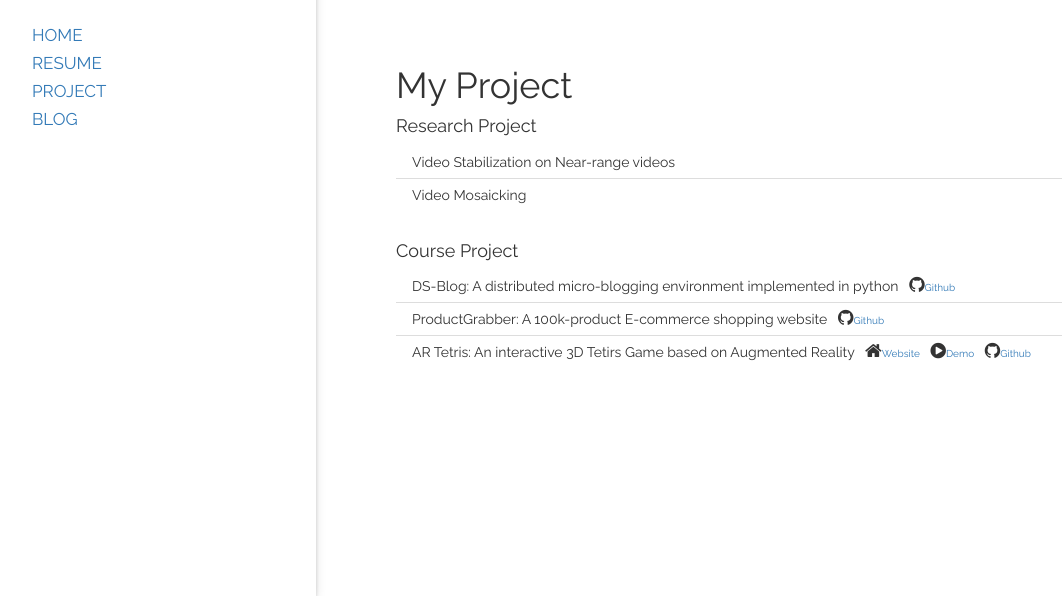
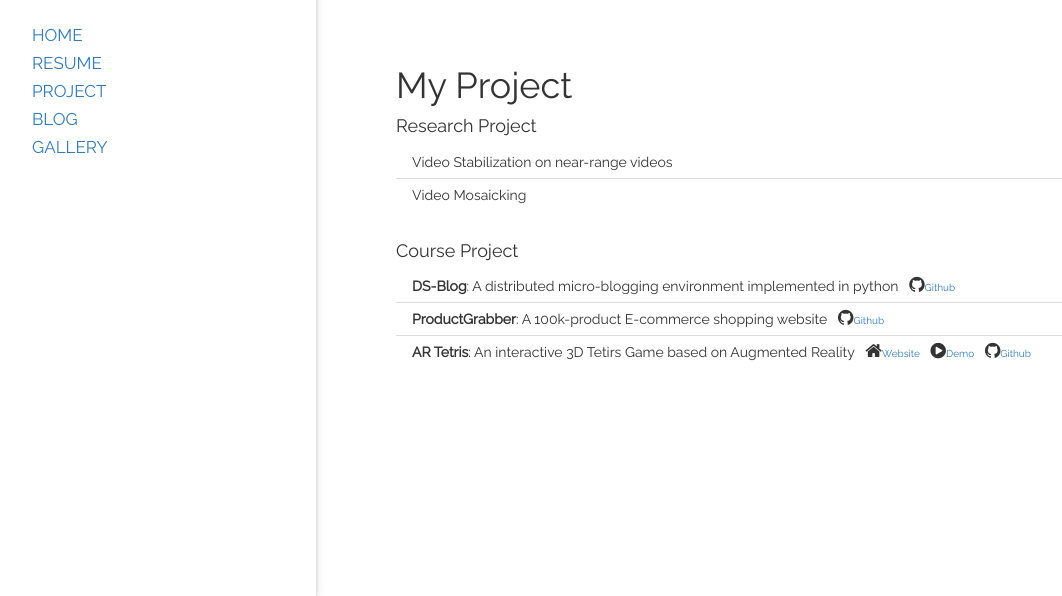
Before and after one commit to binhanxu/binhanxu.github.io, a Jekyll site: the page built from project/index.html, in a window 1280 px wide, cut to the strip 304-900 px from the top of the page. Shown: the whole strip, without its empty margins (4-1066 px from the left). Built offline with Jekyll 4.4.1, drawn with Linux system fonts in a browser that asks for light colours.

Commit message:
update info

```diff
--- a/_layouts/default.html
+++ b/_layouts/default.html
@@ -29,6 +29,7 @@ html,body,h1,h2,h3,h4,h5,a {font-family: "Raleway", sans-serif}
   <a href="/resume/resume.pdf">RESUME</a>
   <a href="/project/index.html">PROJECT</a>
   <a href="/blog/index.html">BLOG</a>
+  <a href="/gallery/index.html">GALLERY</a>
 </nav>
 
 <div style="margin-left:25%">
--- a/index.html
+++ b/index.html
@@ -1,6 +1,6 @@
 ---
 layout: default
-title: Hank Quinlan's Blog
+title: Binhan 's Homepage
 ---
 <h1>Welcome to Binhan 's Homepage!</h1>
 <p><h5>I am currently pursuing Master degree in Computer Science at University of California, Santa Barbara. In 2015, I obtained my Bachelor degree in Electronic Information Engineering from University of Electronic Science and Technology of China. I am interested in computer vision, video processing and stuff related to augmented reality. Here is a website displaying my resume and project results. I also keep my blogging activities and photo gallery here.</h5></p>
--- a/project/index.html
+++ b/project/index.html
@@ -5,7 +5,7 @@ title: My Project
 	<h1>{{ page.title }}</h1>
 	<h4>Research Project</h4>
 	<ul class="w3-ul">
-	   <li>Video Stabilization on Near-range videos</li>
+	   <li>Video Stabilization on near-range videos</li>
 	   <li>Video Mosaicking</li>
 	</ul>
 
@@ -14,11 +14,11 @@ title: My Project
 	<h4>Course Project</h4>
 	<ul class="w3-ul">
 
-	   <li>DS-Blog: A distributed micro-blogging environment implemented in python
+	   <li><strong>DS-Blog</strong>: A distributed micro-blogging environment implemented in python
 	   &nbsp <i class="fa fa-github w3-large my-icon"><a href="https://github.com/binhanxu/TimeKeeper">Github</a></i></li>
-	   <li>ProductGrabber: A 100k-product E-commerce shopping website
+	   <li><strong>ProductGrabber</strong>: A 100k-product E-commerce shopping website
 	   &nbsp <i class="fa fa-github w3-large my-icon"><a href="https://github.com/binhanxu/ProductGrabber">Github</a></i></li>
-	   <li>AR Tetris: An interactive 3D Tetirs Game based on Augmented Reality
+	   <li><strong>AR Tetris</strong>: An interactive 3D Tetirs Game based on Augmented Reality
 	   &nbsp <i class="fa fa-home w3-large my-icon"><a href="http://yuesong.wang/LegoGame/">Website</a></i>
 	   &nbsp <i class="fa fa-play-circle w3-large my-icon"><a href="https://www.youtube.com/watch?v=Icbgk8CSI10">Demo</a></i>
 	   &nbsp <i class="fa fa-github w3-large my-icon"><a href="https://github.com/binhanxu/LegoGame-1">Github</a></i></li>
```
